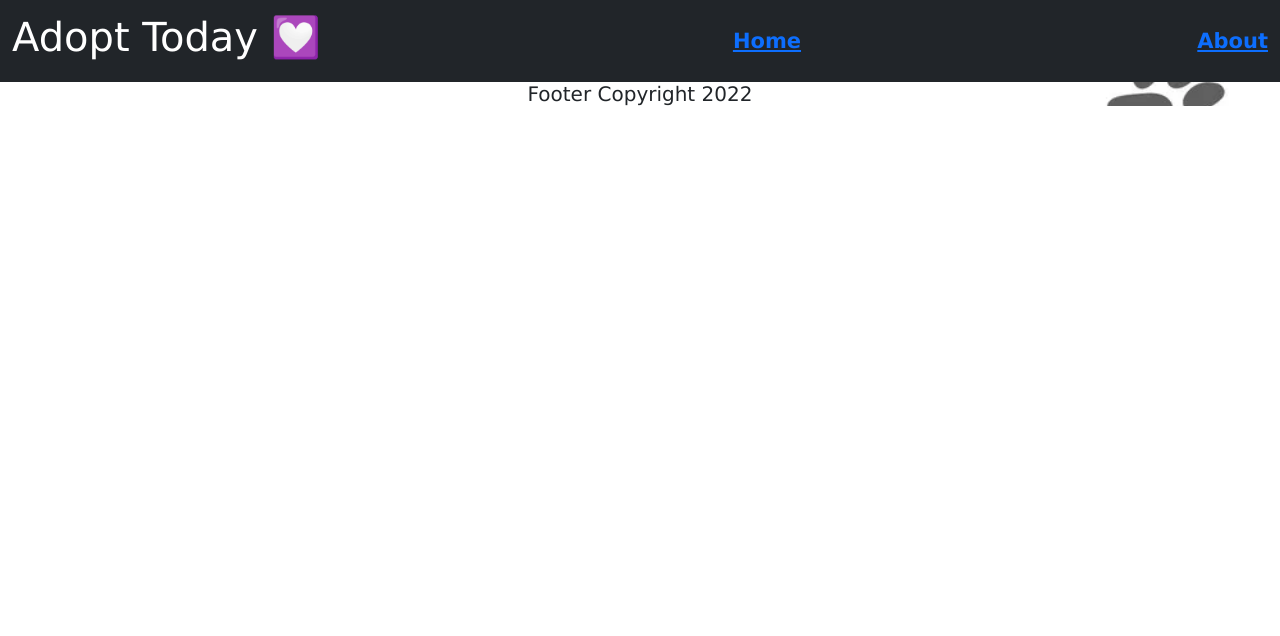
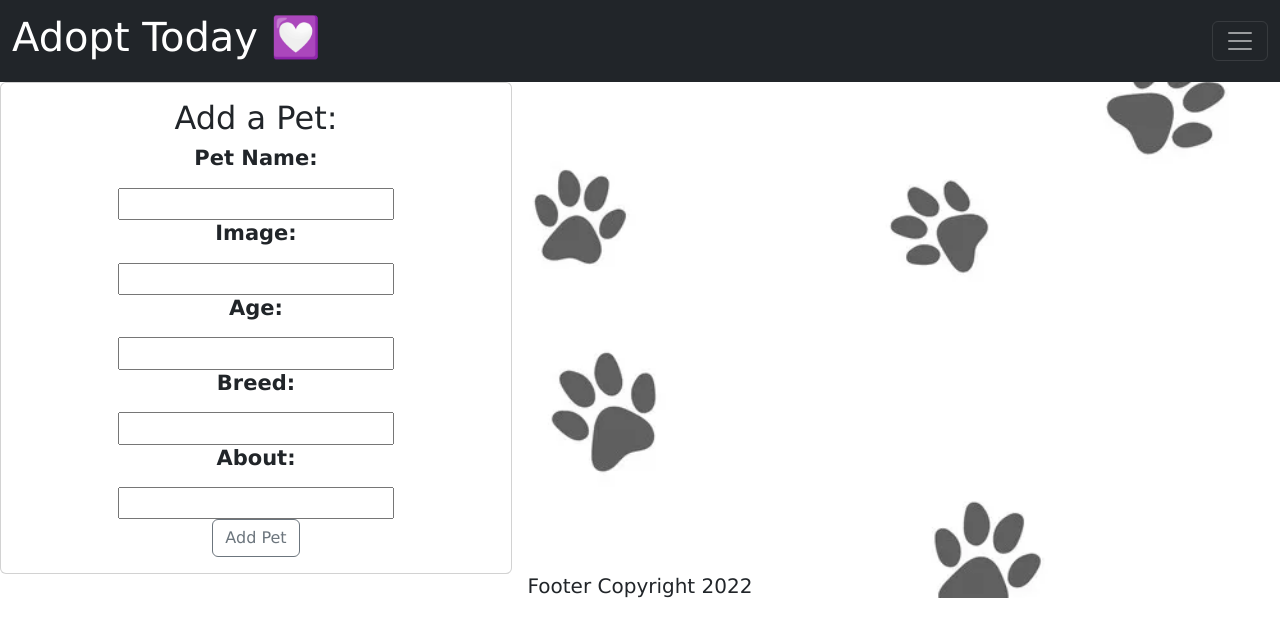
Before and after one commit to gracemanzon/pet-adoption-frontend, a React (Vite) app: page /pets/new in a window 1280 px wide. Shown: the top 636 px of the page. Built offline with nearby package versions, Linux system fonts and the light colour scheme.

Commit message:
add route for create pet

```diff
--- a/src/App.jsx
+++ b/src/App.jsx
@@ -4,6 +4,7 @@ import { Home } from "./Home";
 import { Footer } from "./Footer";
 import { BrowserRouter, Routes, Route } from "react-router-dom";
 import { About } from "./About";
+import { PetsNew } from "./PetsNew";
 
 function App() {
   return (
@@ -12,6 +13,7 @@ function App() {
       <Routes>
         <Route path="/" element={<Home />} />
         <Route path="/about" element={<About />} />
+        <Route path="/pets/new" element={<PetsNew />} />
       </Routes>
       <Footer />
     </BrowserRouter>
--- a/src/Header.jsx
+++ b/src/Header.jsx
@@ -7,8 +7,36 @@ export function Header() {
         <a className="navbar-brand" href="#">
           <h1>Adopt Today 💟</h1>
         </a>
-        <Link to="/">Home</Link>
-        <Link to="/about">About</Link>
+        <button
+          className="navbar-toggler"
+          type="button"
+          data-bs-toggle="collapse"
+          data-bs-target="#navbarSupportedContent"
+          aria-controls="navbarSupportedContent"
+          aria-expanded="false"
+          aria-label="Toggle navigation"
+        >
+          <span className="navbar-toggler-icon"></span>
+        </button>
+        <div className="collapse navbar-collapse" id="navbarSupportedContent">
+          <ul className="navbar-nav me-auto mb-2 mb-lg-0">
+            <li className="nav-item">
+              <Link className="nav-link active" to="/">
+                Home
+              </Link>
+            </li>
+            <li className="nav-item">
+              <Link className="nav-link" aria-current="about" to="/about">
+                About
+              </Link>
+            </li>
+            <li>
+              <Link className="nav-link" to="/pets/new">
+                Add a New Pet
+              </Link>
+            </li>
+          </ul>
+        </div>
       </div>
     </nav>
   );
--- a/src/Home.jsx
+++ b/src/Home.jsx
@@ -26,13 +26,6 @@ export function Home() {
   const handlePetHide = () => {
     console.log("handlePetHide");
     setIsPetsShowVisible(false);
-  };
-
-  const handlePetCreate = (params) => {
-    axios.post("http://localhost:3000/pets.json", params).then((response) => {
-      const newPet = response.data;
-      setPets([...pets, newPet]);
-    });
   };
 
   const handlePetUpdate = (params) => {
@@ -66,7 +59,6 @@ export function Home() {
       <Modal show={isPetsShowVisible} onClose={handlePetHide}>
         <PetsShow pet={currentPet} onUpdatePet={handlePetUpdate} onDestroyPet={handlePetDestroy} />
       </Modal>
-      <PetsNew onCreatePet={handlePetCreate} />
     </div>
   );
 }
--- a/src/PetsNew.jsx
+++ b/src/PetsNew.jsx
@@ -1,11 +1,19 @@
-import { Link } from "react-router-dom";
+import axios from "axios";
 
-export function PetsNew(props) {
+export function PetsNew() {
   const handleSubmit = (event) => {
     event.preventDefault();
     const params = new FormData(event.target);
-    props.onCreatePet(params);
+    handlePetCreate(params);
     event.target.reset();
+  };
+
+  const handlePetCreate = (params) => {
+    axios.post("http://localhost:3000/pets.json", params).then((response) => {
+      const newPet = response.data;
+      console.log("New Pet Added", newPet);
+      window.location.href = "/";
+    });
   };
 
   return (
--- a/src/PetsShow.jsx
+++ b/src/PetsShow.jsx
@@ -50,11 +50,15 @@ export function PetsShow(props) {
               About: <input defaultValue={props.pet.description} name="description" type="text" />
             </p>
           </div>
-          <button type="submit">Update Pet</button>
+          <button type="submit" className="btn btn-outline-secondary">
+            Update Pet
+          </button>
         </form>
       </div>
       <div id="pets-delete">
-        <button onClick={handleClick}>Delete Pet</button>
+        <button onClick={handleClick} className="btn btn-outline-secondary">
+          Delete Pet
+        </button>
       </div>
     </div>
   );
```
